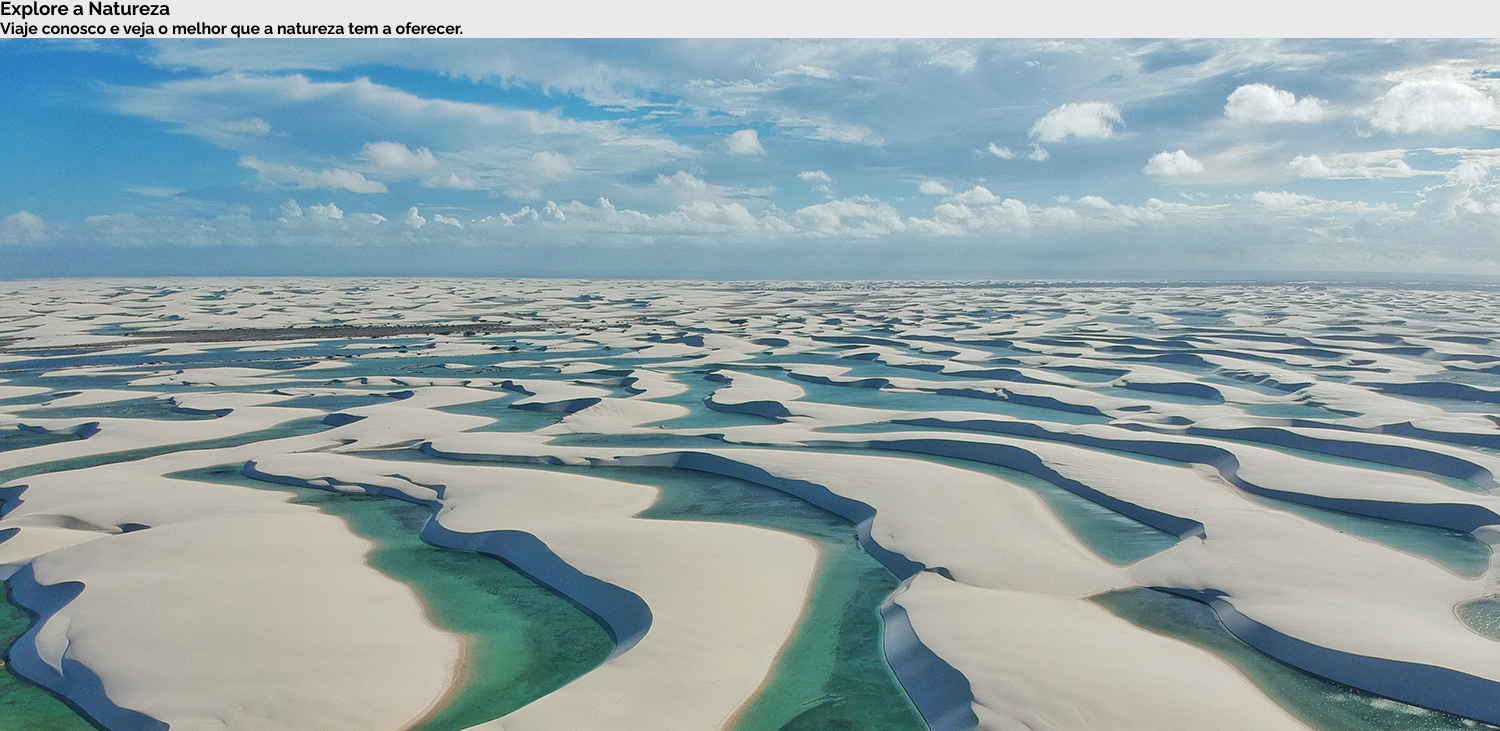
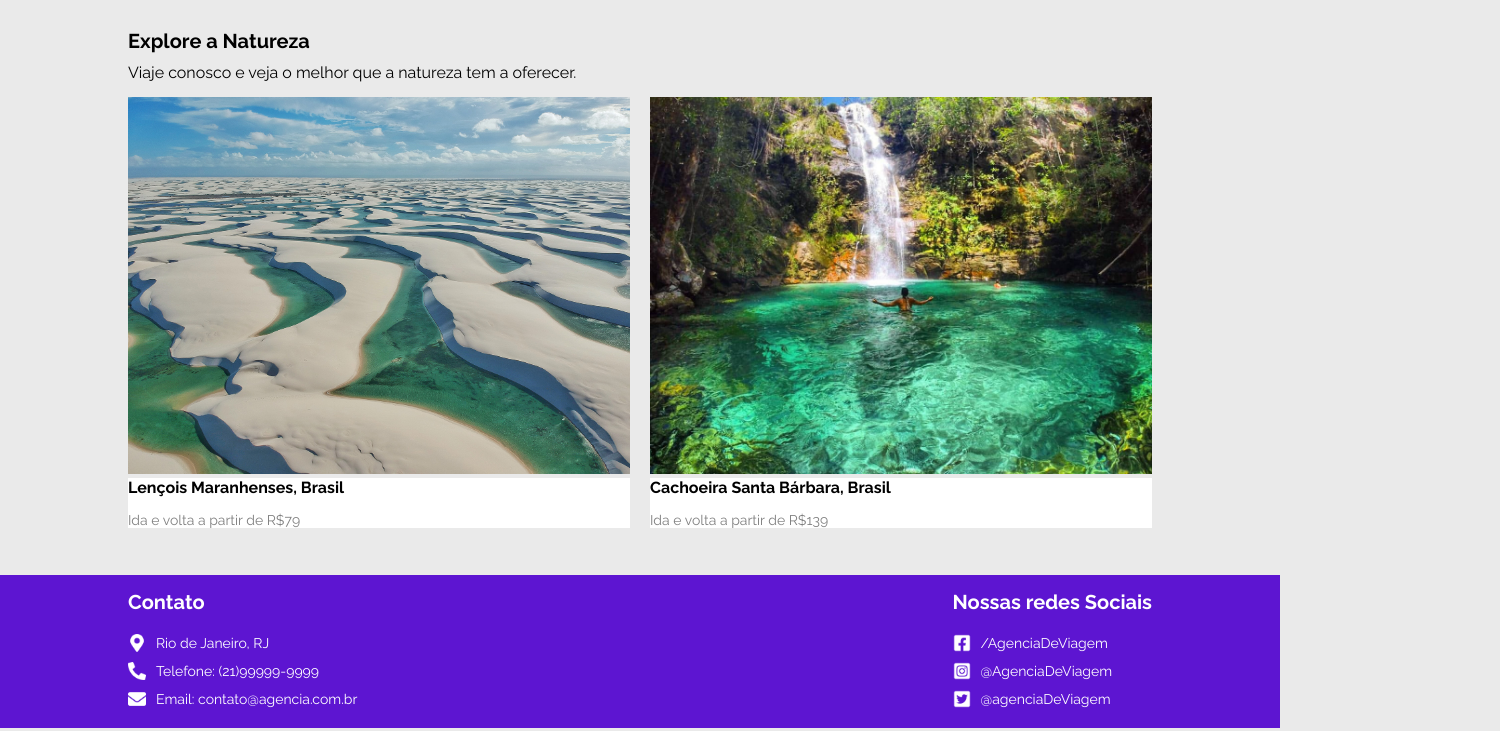
Before and after one commit to RogerioCarvalhaes/Projeto_DevMedia_AgenciaDeViagens, a plain HTML site: page index.html in a window 1280 px wide. Shown: the part 1633-2364 px from the top of the page, 1500 px wide, since content can reach past the window. Drawn offline with Linux system fonts and the light colour scheme; a web font is replaced by a local one.

Commit message:
Finalizando
Finalizando projeto

```diff
--- a/CSS/estilo.css
+++ b/CSS/estilo.css
@@ -114,7 +114,6 @@ select {
     max-width: 100%;
     display: flex;
     justify-content: space-between;
-    gap: 30px;
 }
 
 .selecao {
@@ -128,7 +127,6 @@ select {
 .agrupamento-id {
     display: flex;
     align-items: center;
-
     width: 120px;
 }
 
@@ -217,3 +215,151 @@ figcaption {
     padding: 5px 10px;
     box-sizing: border-box;
 }
+
+/*  */
+.agrupamento-anuncio {
+    width: 100%;
+    height: auto;
+    display: flex;
+    justify-content: space-between;
+}
+
+.agrupamento-anuncio figure {
+    width: calc(50% - 10px);
+    height: 100%;
+}
+
+.agrupamento-anuncio figure img {
+    width: 100%;
+    height: 100%;
+    object-fit: cover;
+}
+
+ .legenda-anuncio {
+    width: 100%;
+    background-color: #fff;
+}
+
+.legenda-anuncio h4 {
+    font-size: 16px;
+}
+
+.legenda-anuncio p {
+    color: gray;
+    font-size: 14px;
+    margin-top: 15px;
+}
+
+/* footer */
+footer {
+    width: 100%;
+    background-color: #5d15d1;
+    margin-top: 32px;
+}
+
+.agrupamento-rodape {
+    display: flex;
+    justify-content: space-between;
+    margin: 0 auto;
+}
+
+.container-info-rodape {
+    display: flex;
+    flex-direction: column;
+    padding: 15px 0;
+}
+
+.container-info-rodape h3 {
+    font-size: 20px;
+    color: #fff;
+    margin-bottom: 15px;
+}
+
+.info-rodape {
+    display: flex;
+    align-items: center;
+    margin: 5px 0;
+}
+
+.info-rodape img {
+    width: 18px;
+}
+
+.info-rodape span {
+    color: #fff;
+    font-size: 14px;
+    margin-left: 10px;
+}
+
+/* responsivo */
+@media (max-width: 1100px){
+    .tamanho-limite {
+        width: 90%;
+    }
+}
+
+@media (max-Width: 768px){
+    button {
+        width: 100%;
+    }
+
+    .grupo-geral-imagens {
+        display: flex;
+        flex-direction: column;
+        height: 100%;
+    }
+
+    .grupo-geral-imagens figure {
+        width: 100%;
+        height: 225px;
+        margin: 15px auto;
+    }
+
+    .grupo-imagens-menores {
+        width: 100%;
+    }
+
+    .grupo-imagens-mencores figure {
+        width: 100%;
+        height: 225px;
+    }
+
+    .agrupamento-anuncio {
+        display: flex;
+        flex-direction: column;
+    }
+
+    .agrupamento-anuncio figure {
+        width: 100%;
+        margin-top: 15px;
+    }
+
+    .legenda-anuncio {
+        display: flex;
+        align-items: center;
+        flex-direction: column;
+        margin: 0 auto;
+    }
+
+    .agrupamento-rodape {
+        display: flex;
+        flex-direction: column;
+        align-items: center;
+    }
+
+    .info-rodape {
+        width: 250px;
+    }
+}
+
+@media (max-width: 540px){
+    .agrupamento-select {
+        width: 100%;
+        display: flex;
+        flex-direction: column;
+    }
+
+    .selecao, .agrupamento-id {
+        width: 100%;
+    }
+}
--- a/index.html
+++ b/index.html
@@ -185,58 +185,54 @@
         </div>
     </section>
 <!-- área de anúncios -->
-    <section>
+    <section class="secao-um tamanho-limite">
         <h3>Explore a Natureza</h3>
-        <h4>Viaje conosco e veja o melhor que a natureza tem a oferecer.</h4>
-        <div>
-            <div>
-                <div>
-                    <img src="./Imagens/lencol.jpg" alt="Lençois Maranhenses">
-                </div>
-                <div>
+        <p>Viaje conosco e veja o melhor que a natureza tem a oferecer.</p>
+        <div class="agrupamento-anuncio">
+            <figure>
+                <img src="./Imagens/lencol.jpg" alt="Lençois Maranhenses">
+                <div class="legenda-anuncio">
                     <h4>Lençois Maranhenses, Brasil</h4>
                     <p>Ida e volta a partir de R$79</p>
                 </div>
-            </div>
-            <div>
-                <div>
-                    <img src="./Imagens/goias.jpg" alt="Cachoeira de Santa Bárbara">
-                </div>
-                <div>
+            </figure>
+            <figure>
+                <img src="./Imagens/goias.jpg" alt="Cachoeira de Santa Bárbara">
+                <div class="legenda-anuncio">
                     <h4>Cachoeira Santa Bárbara, Brasil</h4>
                     <p>Ida e volta a partir de R$139</p>
                 </div>
-            </div>
+            </figure>
         </div>
     </section>
     <footer>
-        <div>
-            <div>
+        <div class="agrupamento-rodape tamanho-limite">
+            <div class="container-info-rodape">
                 <h3>Contato</h3>
-                <div>
+                <div class="info-rodape">
                     <img src="./Imagens/local.png" alt="ícone maps">
                     <span>Rio de Janeiro, RJ</span>
                 </div>
-                <div>
+                <div class="info-rodape">
                     <img src="./Imagens/telefone.png" alt="ícone telefone">
                     <span>Telefone: (21)99999-9999</span>
                 </div>
-                <div>
+                <div class="info-rodape">
                     <img src="./Imagens/email.png" alt="ícone email">
                     <span>Email: contato@agencia.com.br</span>
                 </div>
             </div>
-            <div>
+            <div class="container-info-rodape">
                 <h3>Nossas redes Sociais</h3>
-                <div>
+                <div class="info-rodape">
                     <img src="./Imagens/fb.png" alt="ícone facebook">
                     <span>/AgenciaDeViagem</span>
                 </div>
-                <div>
+                <div class="info-rodape">
                     <img src="./Imagens/ig.png" alt="ícone instagram">
                     <span>@AgenciaDeViagem</span>
                 </div>
-                <div>
+                <div class="info-rodape">
                     <img src="./Imagens/tt.png" alt="ícone twiter">
                     <span>@agenciaDeViagem</span>
                 </div>
```
